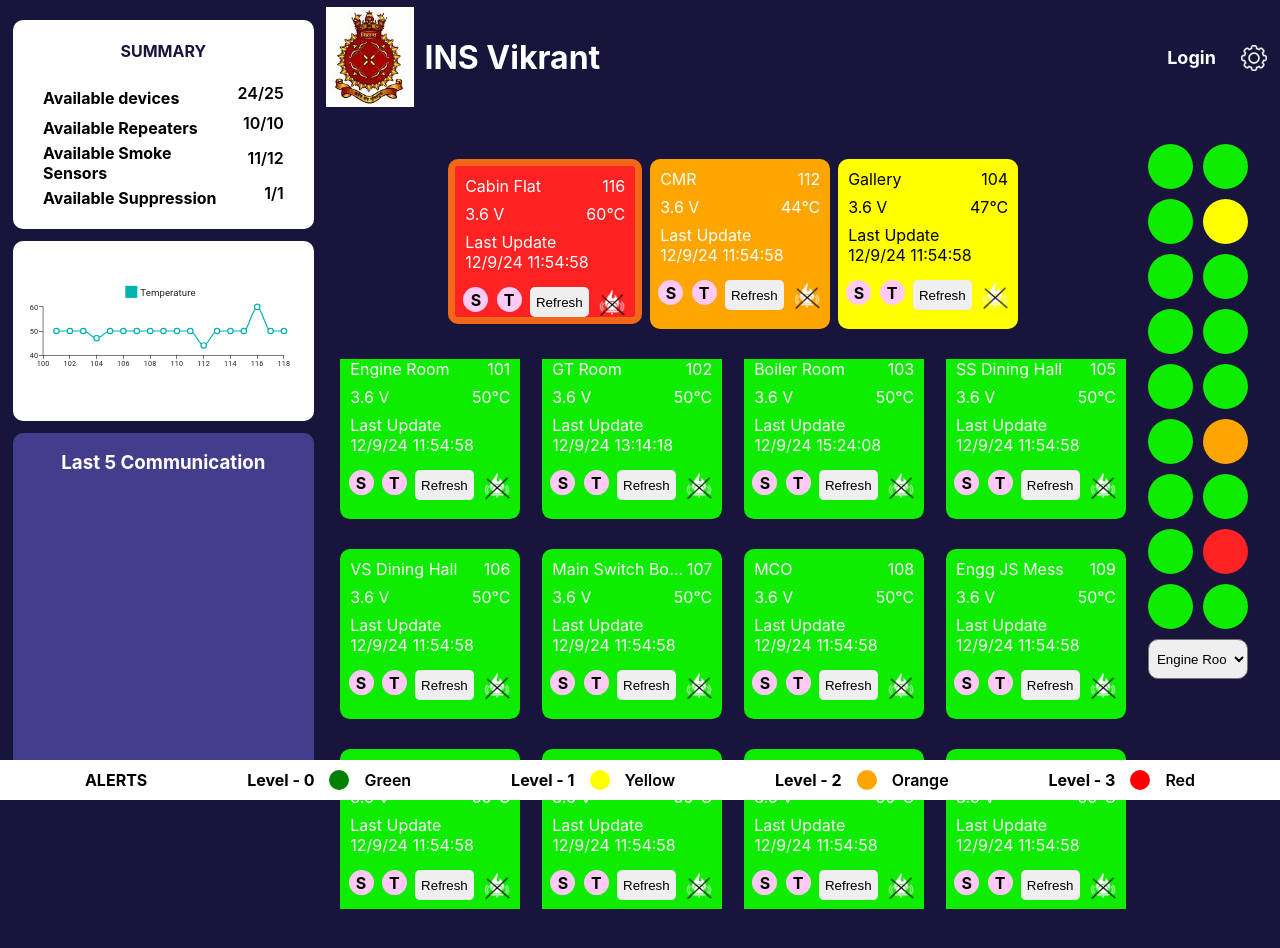
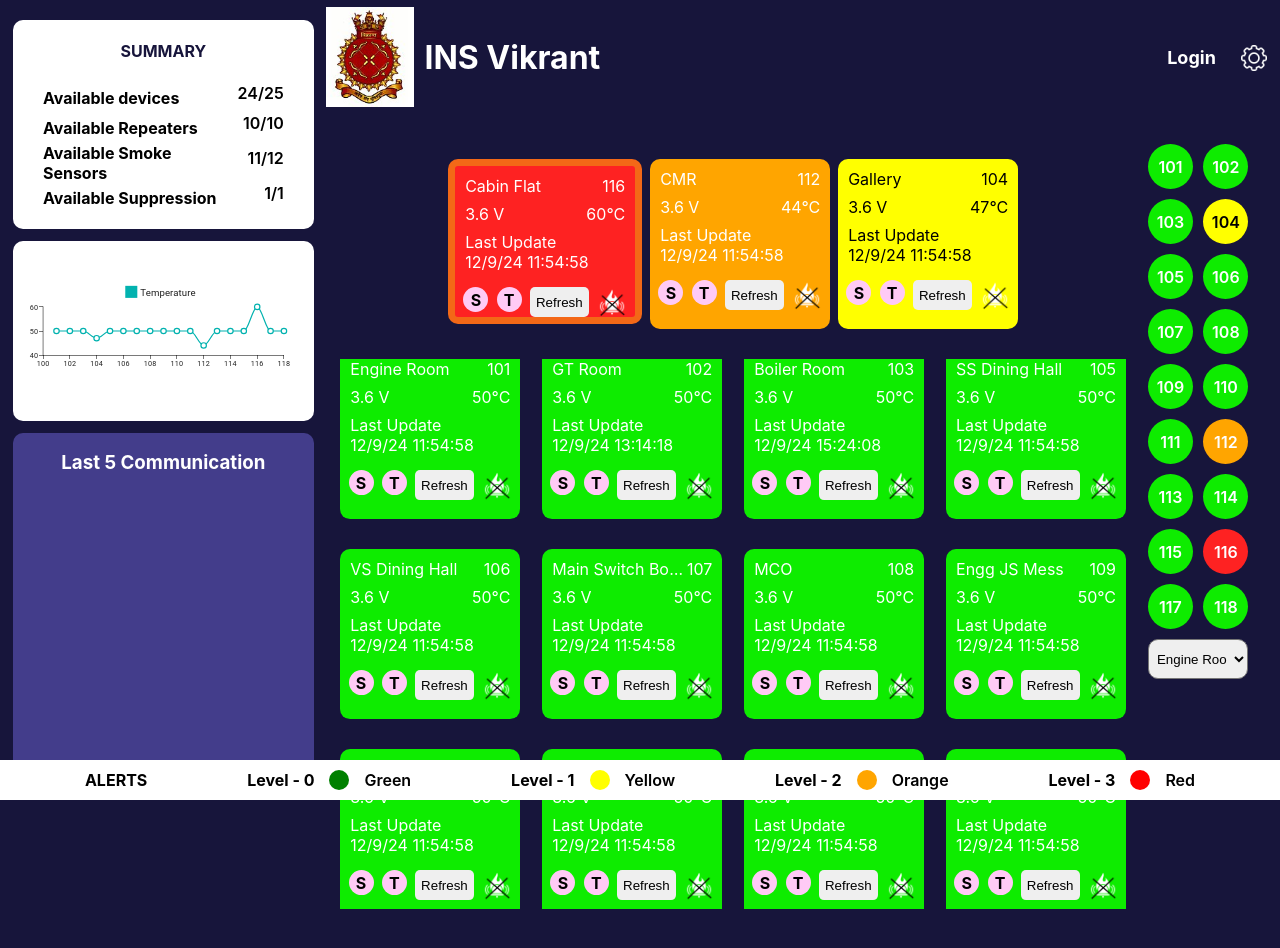
Before and after one commit to cee-diksha/fire_detection, a React (Create React App) app: page / in a window 1280 px wide. Shown: the top 948 px of the page. Built offline with nearby package versions, Linux system fonts and the light colour scheme.

Commit message:
disabled drop[ down options

```diff
--- a/src/components/AlertCircle.js
+++ b/src/components/AlertCircle.js
@@ -2,11 +2,11 @@
 import "./comp-styles.css"
 
 const AlertCircle = ({item}) => {
-    const {status, isDeleted} = item
+    const {status, isDeleted, node_id} = item
 
   return (
-    <div className='alertCircle-wrapper' style={{backgroundColor: `${status === "success" ? "#0eec00" : status === "yellow" ? "#FFFF00" : status === "orange" ? "#FFA500" : "#fe2222"}`,  opacity: isDeleted ? 0.5 : 1}}>
-
+    <div className='alertCircle-wrapper' style={{backgroundColor: `${status === "success" ? "#0eec00" : status === "yellow" ? "#FFFF00" : status === "orange" ? "#FFA500" : "#fe2222"}`,  opacity: isDeleted ? 0.5 : 1, display: "flex", alignItems: "center", justifyContent: "center", color: status==="yellow" ? "#000000" : "#ffffff", fontWeight: "600"}}>
+      {node_id}
     </div>
   )
 }
--- a/src/components/CardModal.js
+++ b/src/components/CardModal.js
@@ -30,7 +30,7 @@
             aria-labelledby="modal-modal-title"
             aria-describedby="modal-modal-description"
             >
-            <div className='status-card-modal'>
+            <div className='status-card-modal' style={{cursor: "pointer"}}>
                 <button onClick={() => handleClose(false)}>Close</button>
             {specificData && <div className={`${specificData.status === "danger" ? "blinking-border" : "card-wrapper"}`} style={{backgroundColor: `${specificData.status === "success" ? "#0eec00" : specificData.status === "yellow" ? "#FFFF00" : specificData.status === "orange" ? "#FFA500" : "#fe2222"}`, color: `${specificData.status === "yellow" ? "#000" : "#fff"}`}}>
                 <div className='card-details'>
--- a/src/components/DropDown.js
+++ b/src/components/DropDown.js
@@ -1,12 +1,13 @@
 import React, { useState } from 'react'
 import CardModal from './CardModal'
+import { Link } from 'react-router-dom'
 
 const DropDown = ({cardData}) => {
   const [showModal, setShowModal] = useState(false)
   const [option, setOption] = useState(null)
 
     const optionsData = cardData.map(item => {
-        return {value: item.node_name, label: item.node_name}
+        return {value: item.node_name, label: item.node_name, disabled: item.isDeleted}
     })
 
     const handleClick = (e) => {
@@ -17,10 +18,11 @@
     <div>
         <select style={{height: "40px", width: "100%",borderRadius: "10px", padding: "0 4px"}} onChange={(e) => handleClick(e)}>
             {optionsData.map((item, index) => {
-               return <option key={index} value={item.value}>{item.label}</option>
+              console.log(item, item, "item.isDeleted")
+               return <option key={index} value={item.value} disabled = {item.disabled ? true : false}>{item.label}</option>
             })}
         </select>
-        {showModal && <CardModal open={true} handleClose={setShowModal} option={option} />}
+        {showModal && <Link className='link-style' to={`info/${option}`}><CardModal open={true} handleClose={setShowModal} option={option} /></Link>}
     </div>
   )
 }
--- a/src/components/SettingsTable.js
+++ b/src/components/SettingsTable.js
@@ -2,7 +2,6 @@
 import Switch from '@mui/material/Switch';
 import './comp-styles.css';
 import ConfimationModal from './ConfimationModal';
-import { info } from '../assets/info';
 import { MainContext } from '../context/MainContext';
 
 const SettingsTable = () => {
--- a/src/pages/Dashboard.js
+++ b/src/pages/Dashboard.js
@@ -92,7 +92,7 @@
                     <div className='dashboard-alerts'>
                     {cardData.map((item) => {
                         return (
-                            <AlertCircle item={item} />
+                            <Link className='link-style' to={`info/${item.node_name}`}><AlertCircle item={item} /></Link>
                         )
                     })}
                     <DropDown cardData={cardData} />
--- a/src/pages/SpecificDevice.js
+++ b/src/pages/SpecificDevice.js
@@ -27,7 +27,7 @@
         </div>
       </div>
         <div className='specific-device-header'>
-            <div id="status-circle" style={{backgroundColor: `${device[0].status === "success" ? "#0eec00" : device[0].status === "yellow" ? "#FFFF00" : device[0].status === "orange" ? "#FFA500" : "#fe2222"}`, color: `${device[0].status === "yellow" ? "#000" : "#fff"}`}}></div>
+            <div id="status-circle" style={{backgroundColor: `${device[0].status === "success" ? "#0eec00" : device[0].status === "yellow" ? "#FFFF00" : device[0].status === "orange" ? "#FFA500" : "#fe2222"}`, color: `${device[0].status === "yellow" ? "#000" : "#fff"}`, opacity: device[0].isDeleted ? 0.5 : 1  }}></div>
             <h4 id="h4">{device[0].node_name}</h4>
         </div>
       <div>
```
